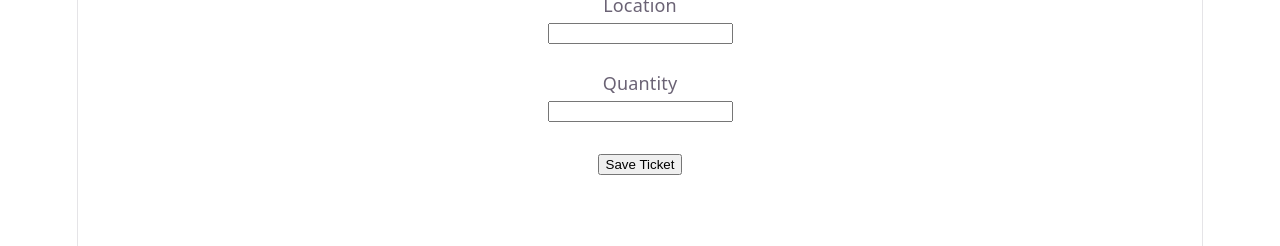
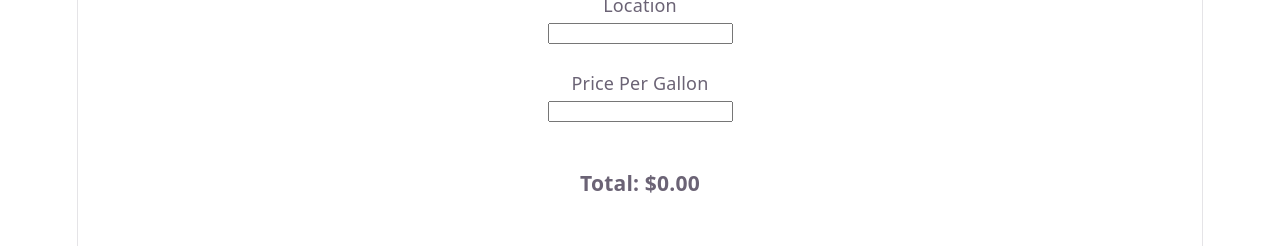
Before and after one commit to bjhofer76/fuel-ticket-app, a React (Vite) app: page / in a window 1280 px wide. Shown: the part 353-599 px from the top of the page. Built offline with nearby package versions, Linux system fonts and the light colour scheme; no server answers; the database is empty.

Commit message:
Add price per gallon input and total display

```diff
--- a/src/App.tsx
+++ b/src/App.tsx
@@ -146,6 +146,26 @@ value={location}
 onChange={(e) => setLocation(e.target.value)}
 />
 </div>
+<br />
+
+<div>
+<label>Price Per Gallon</label>
+<br />
+<input
+type="number"
+step="0.001"
+value={pricePerGallon}
+onChange={(e) => setPricePerGallon(e.target.value)}
+/>
+</div>
+
+<br />
+
+<div>
+<h3>
+Total: ${totalAmount.toFixed(2)}
+</h3>
+</div>
 
 <br />
 
```
